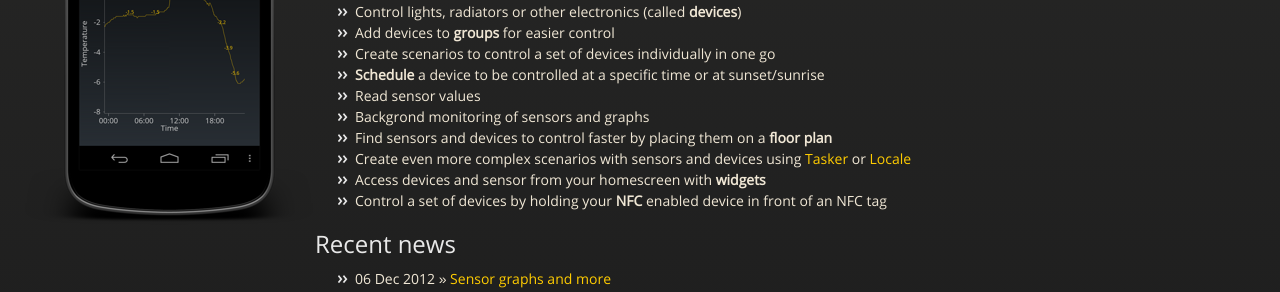
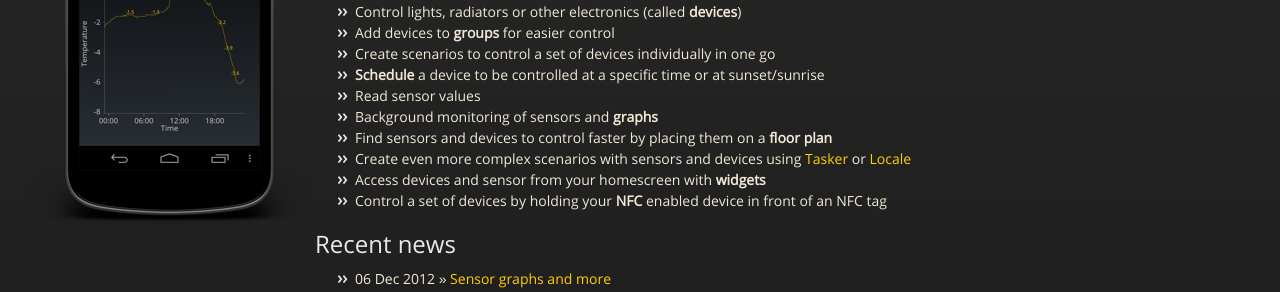
Before and after one commit to pakerfeldt/remotestick-server, a Jekyll site: the page built from index.html, in a window 1280 px wide and 1118 px high. Shown: the part 389-681 px from the top of the window. Built offline with Jekyll 4.4.1, drawn with Linux system fonts in a browser that asks for light colours; nearby versions of some CDN libraries; Markdown is read by kramdown in place of the engine named in the settings.

Commit message:
Typo and em

```diff
--- a/index.html
+++ b/index.html
@@ -15,7 +15,7 @@ title: Remotestick
       <li>Create <me>scenarios</em> to control a set of devices individually in one go</li>
       <li><em>Schedule</em> a device to be controlled at a specific time or at sunset/sunrise</li>
       <li>Read sensor values</li>
-      <li>Backgrond monitoring of sensors and graphs</li>
+      <li>Background monitoring of sensors and <em>graphs</em></li>
       <li>Find sensors and devices to control faster by placing them on a <em>floor plan</em></li>
       <li>Create even more complex scenarios with sensors and devices using <a href="https://play.google.com/store/apps/details?id=net.dinglisch.android.taskerm">Tasker</a> or <a href="https://play.google.com/store/apps/details?id=com.twofortyfouram.locale">Locale</a></li>
       <li>Access devices and sensor from your homescreen with <em>widgets</em></li>
```
